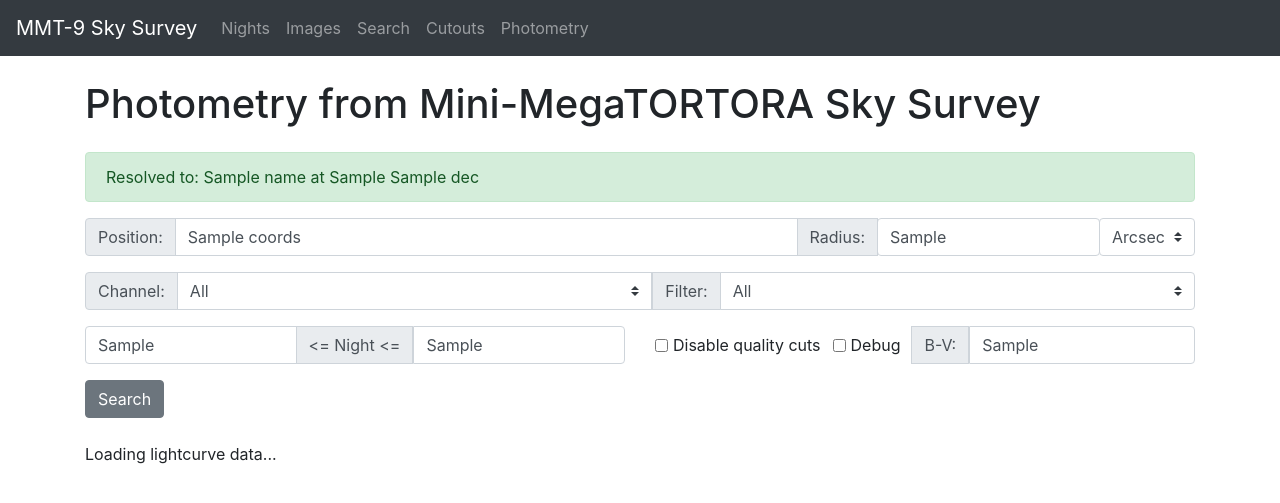
After one commit to karpov-sv/favor2ext, a Django app: template archive/templates/photometry.html in a window 1280 px wide. The commit adds this page. Shown: the top 503 px of the page. Run offline with Django 3.2, Linux system fonts and the light colour scheme; the template is opened without the code that fills it: most values are stand-ins (such as "Sample title", 1, 10 or a date in 2020); parts of the project's set-up code (start-up, migrations or seed data) failed here and were passed over; some libraries are stand-ins or nearby versions.

Commit message:
Update web interface to include photometric data

```diff
--- a/archive/settings.py
+++ b/archive/settings.py
@@ -111,7 +111,8 @@ DATABASES = {
         'NAME': 'favor2',                      # Or path to database file if using sqlite3.
         # 'USER': 'karpov',                      # Not used with sqlite3.
         'PASSWORD': '',                  # Not used with sqlite3.
-        'HOST': '',                      # Set to empty string for localhost. Not used with sqlite3.
+        # 'HOST': '',                      # Set to empty string for localhost. Not used with sqlite3.
+        'HOST': '147.231.26.30',                      # Set to empty string for localhost. Not used with sqlite3.
         'PORT': '',                      # Set to empty string for default. Not used with sqlite3.
     }
 }
--- a/archive/templates/cutouts.html
+++ b/archive/templates/cutouts.html
@@ -14,7 +14,7 @@
   </div>
 {% endif %}
 
-<form class="form mb-4" role="form" action="{% url 'search_cutouts' %}" method="post">{% csrf_token %}
+<form class="form mb-4" role="form" action="{% url 'search_cutouts' %}" method="get"><!-- {% csrf_token %} -->
   <div class="form-group">
     <div class="input-group">
       <div class="input-group-prepend">
--- a/archive/templates/images.html
+++ b/archive/templates/images.html
@@ -23,7 +23,11 @@
 {% include 'images_filter.html' %}
 
 {% if not request.GET.singlepage %}
-{% paginate 10 images %}
+  {% if request.GET.per100 %}
+    {% paginate 100 images %}
+  {% else %}
+    {% paginate 10 images %}
+  {% endif %}
 {% endif %}
   <table class="table table-striped table-sm">
     <tr>
--- a/archive/templates/images_cutouts.html
+++ b/archive/templates/images_cutouts.html
@@ -26,7 +26,11 @@
 {% include 'images_filter.html' %}
 
 {% if not request.GET.singlepage %}
-{% paginate 20 images %}
+  {% if request.GET.per100 %}
+    {% paginate 100 images %}
+  {% else %}
+    {% paginate 20 images %}
+  {% endif %}
 {% endif %}
   <table class="table table-striped table-sm">
     <tr>
--- a/archive/templates/index.html
+++ b/archive/templates/index.html
@@ -5,7 +5,7 @@
 
 {% block ptitle %}Mini-MegaTORTORA Sky Survey{% endblock %}
 
-{% block title %}Mini-MegaTORTORA data archive{% endblock %}
+{% block title %}Mini-MegaTORTORA Sky Survey{% endblock %}
 
 {% block content %}
 
--- /dev/null
+++ b/archive/templates/photometry.html
@@ -0,0 +1,337 @@
+{% extends "template.html" %}
+
+{% load filters %}
+
+{% block head %}
+  {% if lc %}
+    <script src="https://cdn.plot.ly/plotly-latest.min.js"></script>
+    <script language="javascript">
+     hide = function(obj){
+       if(obj.is(":visible"))
+         obj.slideUp();
+     }
+
+     show = function(obj){
+       obj.removeClass('hide');
+       if(obj.is(":hidden"))
+         obj.slideDown();
+     }
+
+     /* Check WebGL */
+     function webgl_support () {
+       try {
+         var canvas = document.createElement('canvas');
+         return !!window.WebGLRenderingContext &&
+         (canvas.getContext('webgl') || canvas.getContext('experimental-webgl'));
+       } catch(e) {
+         return false;
+       }
+     };
+
+     var layout_global = {
+       hovermode: false,
+       autosize: true,
+       margin: {t: 30, r:30},
+       /* automargin: true, */
+       font: {size: 10},
+       showlegend: true,
+     };
+
+     var layout_lc = Object.assign({}, layout_global, {
+       xaxis: {title: 'Time, UT', automargin: true, showline: true, zeroline: false},
+       yaxis: {title: 'Magnitude', autorange: 'reversed', automargin: true, showline: true, zeroline: false},
+     });
+
+     var layout_fwhm = Object.assign({}, layout_global, {
+       xaxis: {title: 'FWHM, pixels', automargin: true, showline: true, zeroline: false},
+       yaxis: {title: 'Magnitude', autorange: 'reversed', automargin: true, showline: true, zeroline: false},
+     });
+
+     var layout_std = Object.assign({}, layout_global, {
+       xaxis: {title: 'Color Term', automargin: true, showline: true, zeroline: false},
+       yaxis: {title: 'Magnitude', autorange: 'reversed', automargin: true, showline: true, zeroline: false},
+     });
+
+     var config = {responsive: true}
+
+     var detailed = {% if detailed %}true{% else %}false{%endif%};
+
+     $(document).ready(function() {
+       $('#messageDiv').text("Loading lightcurve data...");
+       $('#dataDiv').hide();
+       $('#messageDiv').show();
+
+       Plotly.newPlot('lcDiv', [], layout_lc, config);
+       if(detailed) {
+         Plotly.newPlot('fwhmDiv', [], layout_fwhm, config);
+         Plotly.newPlot('stdDiv', [], layout_std, config);
+       }
+
+       Plotly.d3.json('{{ lc_json }}', function(error, data){
+         if (error) {
+           $('#messageDiv').text("Error loading lightcurve data");
+
+           return console.warn(error);
+         }
+
+         $('#dataDiv').show();
+         $('#messageDiv').hide();
+
+         /* $('#lcDiv').text(""); */
+
+         window.lcs = data['lcs']; /* DEBUG */
+
+         plot_lcs(data['title'], data['lcs']);
+       });
+     });
+
+     function plot_lcs(title, lcs) {
+       var data_lc = [];
+       var data_fwhm = [];
+       var data_std = [];
+       var scatter_type = webgl_support() ? 'scattergl' : 'scatter';
+
+       for(var i=0; i < lcs.length; i++) {
+         var lc = lcs[i];
+
+         var opacity = [];
+         var custom = [];
+         var color = [];
+
+         for(var ii=0; ii < lc.times.length; ii++) {
+           custom.push('Channel = ' + lc.channels[ii] + ' FWHM = ' + lc.fwhms[ii].toFixed(2) + '<br>' + 'Nstars = ' + lc.nstars[ii] + ' std = ' + lc.stds[ii].toFixed(3) + '<br>flags = ' + lc.flags[ii].toString(2) + ' (0x' + lc.flags[ii].toString(16) + ')' + '<br>color term = ' + lc.color_terms[ii].toFixed(2) + '<br>MJD = ' + lc.mjds[ii].toFixed(2));
+
+           if(lc.flags[ii] > 1) {
+             opacity.push(0.1);
+             color.push('gray');
+           } else {
+             opacity.push(0.6);
+             color.push(lc.color);
+           }
+         }
+
+         data_lc.push({x: lc.times, y: lc.mags, customdata: custom,
+                       marker: {size: 5, color: color, opacity: opacity},
+                       error_y: {array: lc.magerrs, type: 'data', visible: true, thickness:1, width: 0, opacity:0.3, color: lc.color},
+                       mode: 'markers', type: scatter_type, name: lc.filter,
+                       hovertemplate: '%{x}:<br>%{data.name} mag = %{y:.2f} &plusmn; %{error_y.array:.3f}<br>%{customdata}<extra></extra>'});
+
+         data_fwhm.push({x: lc.fwhms, y: lc.mags, customdata: custom,
+                         marker: {size: 5, color: color, opacity: opacity},
+                         error_y: {array: lc.magerrs, type: 'data', visible: true, thickness:1, width: 0, opacity:0.3, color: lc.color},
+                         mode: 'markers', type: scatter_type, name: lc.filter,
+                         hovertemplate: '%{x}:<br>%{data.name} mag = %{y:.2f} &plusmn; %{error_y.array:.3f}<br>%{customdata}<extra></extra>'});
+         data_std.push({x: lc.color_terms, y: lc.mags, customdata: custom,
+                        marker: {size: 5, color: color, opacity: opacity},
+                        error_y: {array: lc.magerrs, type: 'data', visible: true, thickness:1, width: 0, opacity:0.3, color: lc.color},
+                        mode: 'markers', type: scatter_type, name: lc.filter,
+                        hovertemplate: '%{x}:<br>%{data.name} mag = %{y:.2f} &plusmn; %{error_y.array:.3f}<br>%{customdata}<extra></extra>'});
+       }
+
+       /* Plotly.newPlot('lcDiv', data, layout, config); */
+       Plotly.react('lcDiv', data_lc, layout_lc);
+       Plotly.relayout('lcDiv', {title: title});
+
+       if(detailed) {
+         Plotly.react('fwhmDiv', data_fwhm, layout_fwhm);
+         Plotly.react('stdDiv', data_std, layout_std);
+       }
+     }
+    </script>
+  {% endif %}
+{% endblock %}
+
+{% block ptitle %}Photometry : Mini-MegaTORTORA Sky Survey{% endblock %}
+
+{% block title %}Photometry from Mini-MegaTORTORA Sky Survey{% endblock %}
+
+{% block content %}
+
+<!-- Cutouts -->
+
+  <!-- <h3>Photometry</h3> -->
+
+{% if message %}
+  <div class="alert alert-warning" role="alert">
+    {{ message }}
+  </div>
+{% endif %}
+{% if name %}
+  <div class="alert alert-success" role="alert">
+    Resolved to: {{ name }} at {{ ra }} {{ dec }}
+  </div>
+{% endif %}
+
+<form class="form mb-4" role="form" action="{% url 'search_photometry' %}" method="get"><!-- {% csrf_token %}  -->
+  <div class="form-group">
+    <div class="input-group">
+      <div class="input-group-prepend">
+        <span class="input-group-text" id="addon-coords">Position:</span>
+      </div>
+      <input type="text" class="form-control" id="coords" name="coords" {% if coords %}value="{{ coords }}"{% endif %}
+             placeholder="Coordinates or SIMBAD object name" size=40 aria-label="Coordinates" aria-describedby="addon-coords">
+
+      <div class="input-group-append">
+        <span class="input-group-text" id="addon-sr">Radius:</span>
+      </div>
+      <div class="input-group-append">
+        <input type="text" class="form-control" name="sr_value" placeholder="Radius" size=15 {% if sr_value %}value="{{ sr_value }}"{% else %}value="15"{% endif %} aria-label="Radius" aria-describedby="addon-sr">
+      </div>
+
+      <div class="input-group-append">
+        <select class="custom-select" name="sr_units" title="Units"  aria-label="Units">
+          <option value="arcsec" {% if sr_units == 'arcsec' %}selected{% endif %}>Arcsec</option>
+          <option value="arcmin" {% if sr_units == 'arcmin' %}selected{% endif %}>Arcmin</option>
+          <option value="deg" {% if sr_units == 'deg' %}selected{% endif %}>Deg</option>
+        </select>
+      </div>
+
+    </div>
+  </div>
+
+  <div class="form-group">
+    <div class="input-group">
+      <!-- Site -->
+      <div class="input-group-prepend">
+        <span class="input-group-text" id="addon-channel">Channel:</span>
+      </div>
+
+      <select class="custom-select" name="channel" title="Telescope channel"  aria-label="Channel" aria-describedby="addon-channel">
+        <option value="all">All</option>
+        {% for vchannel in channels %}
+          <option value="{{ vchannel.channel }}" {% if vchannel.channel == channel %}selected{% endif %}>{{ vchannel.channel }}</option>
+        {% endfor %}
+      </select>
+
+      <!-- Filter -->
+      <div class="input-group-prepend">
+        <span class="input-group-text" id="addon-filter">Filter:</span>
+      </div>
+
+      <select class="custom-select" name="filter" title="Telescope filter"  aria-label="Filter" aria-describedby="addon-filter">
+        <option value="all">All</option>
+        {% for vfilter in filters %}
+          <option value="{{ vfilter.filter }}" {% if vfilter.filter == filter %}selected{% endif %}>{{ vfilter.filter }}</option>
+        {% endfor %}
+      </select>
+
+    </div>
+
+  </div>
+
+  <div class="form-group row">
+
+    <!-- Nights -->
+    <div class="input-group col-sm">
+      <input type="text" class="form-control" name="night1" placeholder="YYYYMMDD" size=20 {% if night1 %}value="{{ night1 }}"{% endif %} aria-label="Night" aria-describedby="addon-night1">
+
+      <div class="input-group-append">
+        <span class="input-group-text" id="addon-sr"> <= Night <= </span>
+      </div>
+
+      <input type="text" class="form-control" name="night2" placeholder="YYYYMMDD" size=20 {% if night2 %}value="{{ night2 }}"{% endif %}aria-label="Night" aria-describedby="addon-night2">
+
+    </div>
+
+    <!-- Mag -->
+    <!--
+    <div class="input-group col-sm">
+      <div class="input-group-append">
+        <span class="input-group-text" id="addon-magerr"> MagErr < </span>
+      </div>
+
+      <input type="text" class="form-control" name="magerr" placeholder="Max MagErr" size=20 {% if magerr %}value="{{ magerr }}"{% endif %}aria-label="MagErr" aria-describedby="addon-magerr">
+
+      <div class="input-group-append">
+        <span class="input-group-text" id="addon-magerr"> Nstars >= </span>
+      </div>
+
+      <input type="text" class="form-control" name="nstars" placeholder="Min Nstars" size=20 {% if nstars %}value="{{ nstars }}"{% endif %}aria-label="Nstars" aria-describedby="addon-nstars" title="Minimum number of stars used for frame calibration">
+
+    </div>
+    -->
+
+    <div class="input-group col-sm">
+      <div class="form-check form-check-inline">
+        <input class="form-check-input" type="checkbox" id="nofiltering" name="nofiltering" {% if nofiltering %}checked{% endif %}>
+        <label class="form-check-label" for="nofiltering">Disable quality cuts</label>
+      </div>
+
+      <div class="form-check form-check-inline">
+        <input class="form-check-input" type="checkbox" id="detailed" name="detailed" {% if detailed %}checked{% endif %}>
+        <label class="form-check-label" for="detailed">Debug</label>
+      </div>
+
+      <div class="input-group-append">
+        <span class="input-group-text" id="addon-magerr">B-V:</span>
+      </div>
+
+      <input type="text" class="form-control" name="bv_forced" placeholder="Auto" size=20 {% if bv_forced %}value="{{ bv_forced }}"{% endif %}aria-label="B-V" aria-describedby="addon-bv" title="B-V color for color term reduction">
+
+    </div>
+
+  </div>
+
+  <!-- Buttons -->
+  <div class="input-group">
+    <button type="submit" class="btn btn-secondary">Search</button>
+  </div>
+
+  {% if not lc %}
+    <div class="form-text text-muted">
+      It will extract all photometric measurements for the specified sky point, within the search radius.<br>
+    </div>
+  {% endif %}
+</form>
+
+{% if lc %}
+  <div id="messageDiv">
+  </div>
+
+  <div id="dataDiv">
+
+    <div class="row">
+      <div id="lcDiv" class="col-sm" style="width:100%, height:600px">
+        <!-- <img src="{{ lc }}" class="img-fluid"> -->
+      </div>
+    </div>
+
+    {% if detailed %}
+      <div class="row">
+        <div id="fwhmDiv" class="col-6" style="height:400px">
+        </div>
+
+        <div id="stdDiv" class="col-6" style="height:400px">
+        </div>
+      </div>
+    {% endif %}
+
+    {% if lc_text %}
+      <div>
+        <a href="{{ lc_text }}">Download full data</a>
+        -
+        <a href="{{ lc_mjd }}">Short and filtered</a>
+      </div>
+    {% endif %}
+
+    {% if ra or dec %}
+      <div>
+        <a href="{% url 'images_cutouts' %}?sr=0.167&ra={{ ra }}&dec={{ dec }}" title="Mini-MegaTORTORA survey cutouts" target="_blank">Cutouts</a>
+        -
+        <a href="http://simbad.u-strasbg.fr/simbad/sim-basic?Ident={{ ra }}+{{ dec }}&submit=SIMBAD+search" title="Check SIMBAD for this position" target="_blank">SIMBAD</a>
+        -
+        <a href="https://www.aavso.org/vsx/index.php?view=results.get&coords={{ ra }}+{{ dec }}&format=d&size=60&unit=3" title="Check AAVSO VSX for this position" target="_blank">AAVSO</a>
+        -
+        <a href="http://skydot.lanl.gov/nsvs/cone_search.php?ra={{ ra }}&dec={{ dec }}&rad=0.5&saturated=on&nocorr=on&lonpts=on&hiscat=on&hicorr=on&hisigcorr=on&radecflip=on" title="NSVS data for this point" target="_blank">NSVS</a>
+        -
+        <a href="https://asas-sn.osu.edu/photometry?utf8=✓&ra={{ ra }}&dec={{ dec }}&radius=0.5&vmag_min=&vmag_max=&epochs_min=&epochs_max=&rms_min=&rms_max=&sort_by=raj2000" target="_blank">ASAS-SN</a>
+        -
+        <a href="http://aladin.u-strasbg.fr/AladinLite/?target={{ ra }}%20{{ dec }}&fov=0.40&survey=P%2FDSS2%2Fcolor" title="Aladin Lite" target="_blank">Aladin</a>
+      </div>
+    {% endif %}
+
+  </div>
+
+{% endif %}
+
+{% endblock %}
--- a/archive/templates/search.html
+++ b/archive/templates/search.html
@@ -16,7 +16,7 @@
   </div>
 {% endif %}
 
-<form class="form mb-4" role="form" action="{% url 'search' %}" method="post">{% csrf_token %}
+<form class="form mb-4" role="form" action="{% url 'search' %}" method="get"><!-- {% csrf_token %} -->
   <div class="form-group">
     <div class="input-group">
       <div class="input-group-prepend">
--- a/archive/templates/template.html
+++ b/archive/templates/template.html
@@ -7,10 +7,12 @@
     <meta name="description" content="">
     <meta name="author" content="">
 
+    <meta name="robots" content="noindex">
 
     <!-- Bootstrap4 -->
     <link rel="stylesheet" href="https://stackpath.bootstrapcdn.com/bootstrap/4.4.1/css/bootstrap.min.css" integrity="sha384-Vkoo8x4CGsO3+Hhxv8T/Q5PaXtkKtu6ug5TOeNV6gBiFeWPGFN9MuhOf23Q9Ifjh" crossorigin="anonymous">
-    <script src="https://code.jquery.com/jquery-3.4.1.slim.min.js" integrity="sha384-J6qa4849blE2+poT4WnyKhv5vZF5SrPo0iEjwBvKU7imGFAV0wwj1yYfoRSJoZ+n" crossorigin="anonymous"></script>
+    <!-- <script src="https://code.jquery.com/jquery-3.4.1.slim.min.js" integrity="sha384-J6qa4849blE2+poT4WnyKhv5vZF5SrPo0iEjwBvKU7imGFAV0wwj1yYfoRSJoZ+n" crossorigin="anonymous"></script> -->
+    <script src="https://code.jquery.com/jquery-3.4.1.min.js" integrity="sha256-CSXorXvZcTkaix6Yvo6HppcZGetbYMGWSFlBw8HfCJo=" crossorigin="anonymous"></script>
     <script src="https://cdn.jsdelivr.net/npm/popper.js@1.16.0/dist/umd/popper.min.js" integrity="sha384-Q6E9RHvbIyZFJoft+2mJbHaEWldlvI9IOYy5n3zV9zzTtmI3UksdQRVvoxMfooAo" crossorigin="anonymous"></script>
     <script src="https://stackpath.bootstrapcdn.com/bootstrap/4.4.1/js/bootstrap.min.js" integrity="sha384-wfSDF2E50Y2D1uUdj0O3uMBJnjuUD4Ih7YwaYd1iqfktj0Uod8GCExl3Og8ifwB6" crossorigin="anonymous"></script>
 
@@ -60,6 +62,9 @@
           <li class="nav-item">
             <a class="nav-link" href="{% url 'search_cutouts' %}">Cutouts</a>
           </li>
+          <li class="nav-item">
+            <a class="nav-link" href="{% url 'search_photometry' %}">Photometry</a>
+          </li>
 
         </ul>
       </div>
```
Also changed, not shown: archive/models.py (+26 -0 lines), archive/templatetags/tags.py (+6 -1 lines), archive/urls.py (+6 -6 lines), archive/views.py (+10 -10 lines), archive/views_images.py (+10 -16 lines), archive/views_photometry.py (added, +262 -0 lines).
